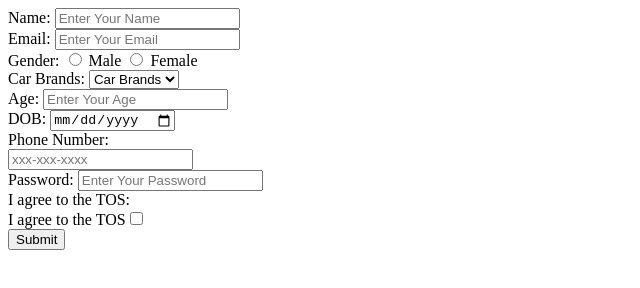
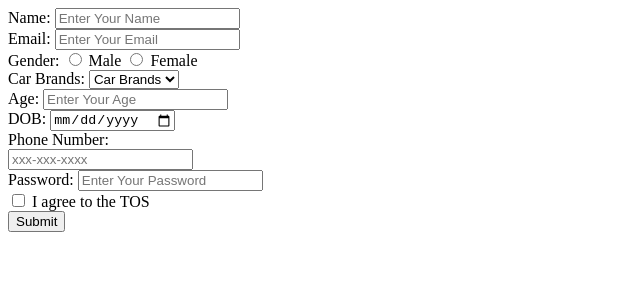
Before and after one commit to acciojob/signup-form-car-Khushboo-Dalal, a website: page main.html in a window 1280 px wide. Shown: the whole page, without its empty margins (0-640 px from the left). Drawn offline with Linux system fonts and the light colour scheme.

Commit message:
created a submission

```diff
--- a/main.html
+++ b/main.html
@@ -51,8 +51,9 @@
      <input type="password" name="password" id="password" placeholder="Enter Your Password" required>
     </div>
 		 <div>
-        <label for="tos">I agree to the TOS:</label><br>
-        I agree to the TOS<input type="checkbox" value="tos">
+		 <input type="checkbox" required id="tos">
+        <label for="tos">I agree to the TOS</label><br>
+
     </div>
 	<button type="submit" value="Submit">Submit</button>
 
```
